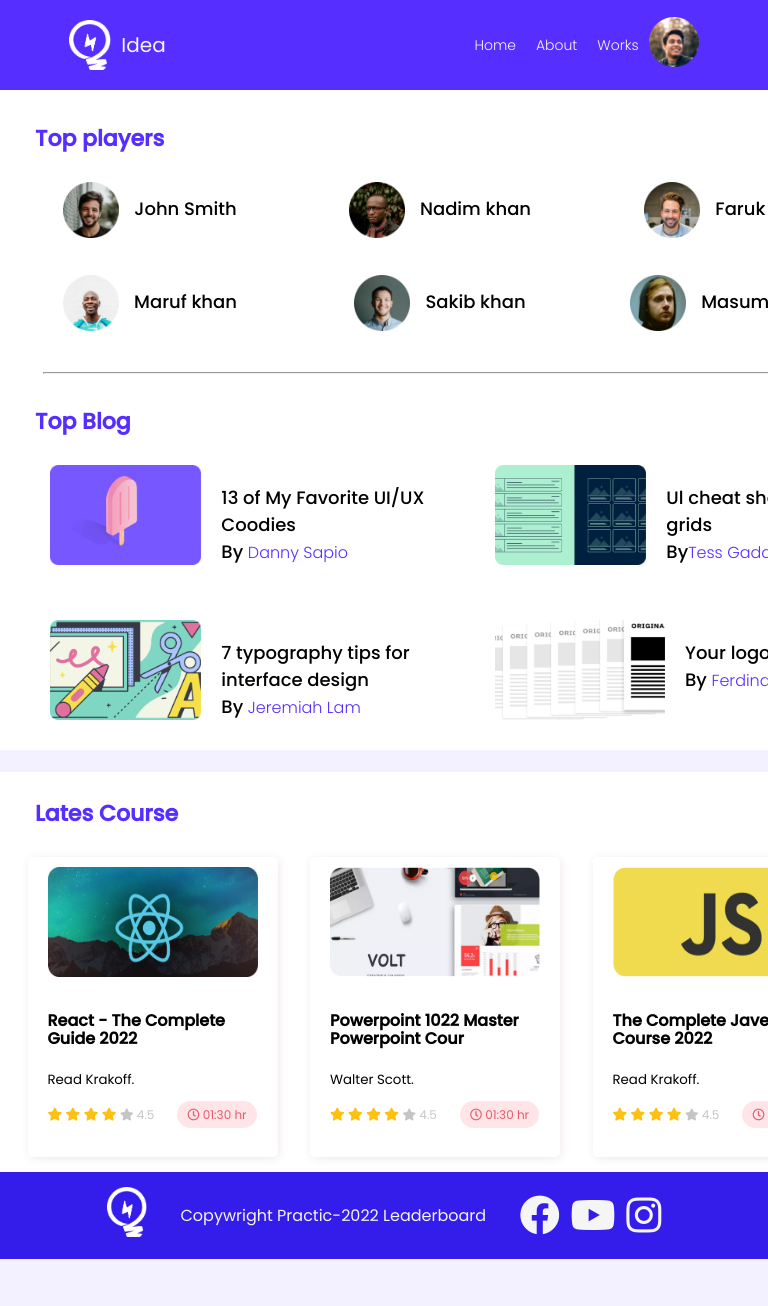
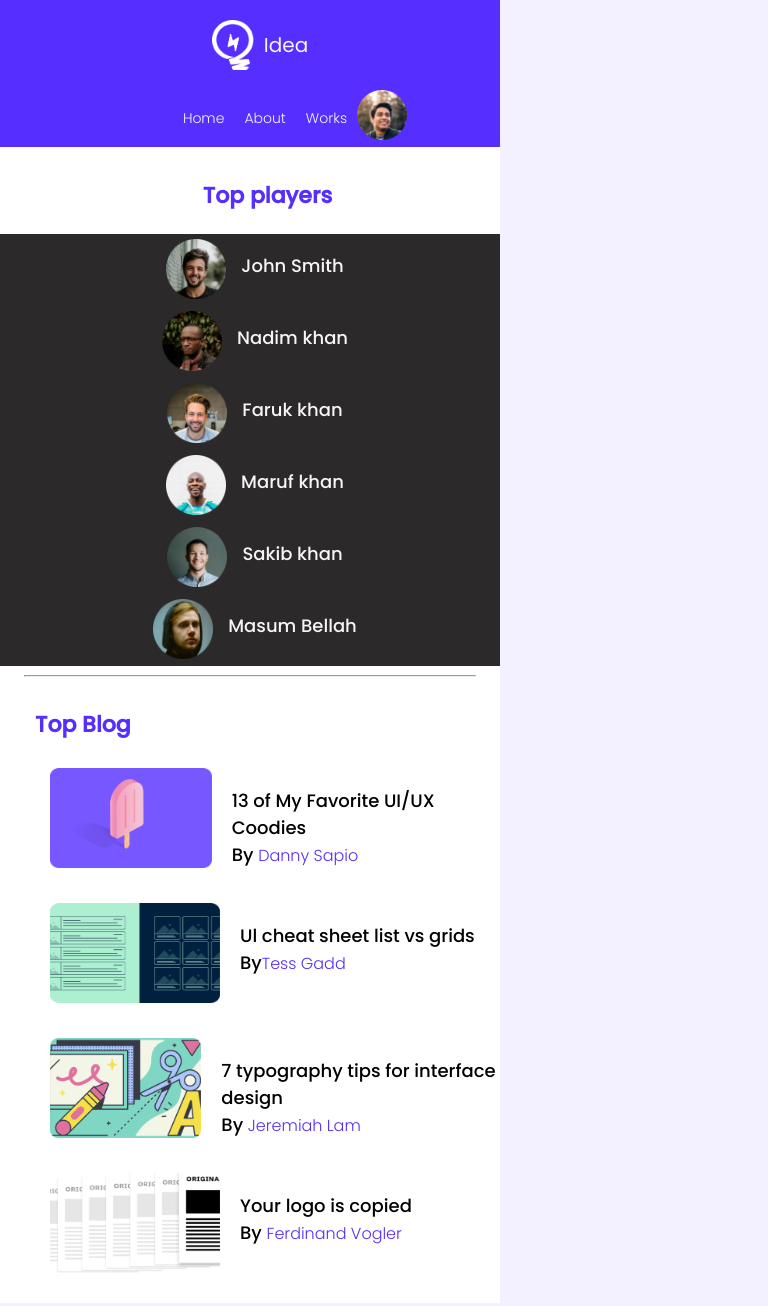
Before and after one commit to Maruf-Bellah/leaderboard, a plain HTML site: page index.html in a window 768 px wide. Shown: the top 1306 px of the page. Before the commit the page ends 1259 px from the top, so only its background shows below. Drawn offline with Linux system fonts and the light colour scheme.

Commit message:
last-commit

```diff
--- a/index.html
+++ b/index.html
@@ -4,7 +4,7 @@
      <meta charset="UTF-8">
      <meta http-equiv="X-UA-Compatible" content="IE=edge">
      <meta name="viewport" content="width=device-width, initial-scale=1.0">
-     <title>Document</title>
+     <title>Leaderboard</title>
      <!-- --------------------------------------------------------------
           font-awsome
      -------------------------------------------------------------------------- -->
--- a/style.css
+++ b/style.css
@@ -13,6 +13,7 @@ body{
 ----------------------------------- */
 .main-nav{
      display: flex;
+     width: 100%;
      align-items: center;
      justify-content: space-around;
      background-color: #562EFF;
@@ -253,6 +254,10 @@ color: #FFC014;
 /* ------------------------------
      footer-end
 ------------------------------- */
+
+/* -------------------------------------------------------*\
+          Media-quyary Start
+\* --------------------------------------------------------*/
 @media only screen and (min-width:0px) and (max-width:520px){
 
      .main-nav{
@@ -370,5 +375,129 @@ color: #FFC014;
      }
      .footer-icon{
           margin-left: 130px;
-     } */
+     }
 }
+@media only screen and (min-width:520px) and (max-width:768px){
+
+     .main-nav{
+          width: 500px;
+          display: grid;
+          grid-template-columns: 1fr;
+          justify-items: center;
+
+     }
+     .nav-logo{
+          display: flex;
+          justify-content: center;
+          align-items: center;
+
+     }
+     .nav-logo img{
+          margin-left: 100px;
+     }
+     .nav-icon{
+          align-items: center;
+
+     }
+
+    /* ------------header --------------------------------------------------- */
+
+    .top-player{
+         width: 100%;
+         display: block;
+         align-items: top;
+    }
+    .players{
+      width: 500px;
+      background-color: rgb(43, 41, 41);
+      color: whitesmoke;
+     }
+     #main-player h3{
+          text-align: center;
+     }
+     .players img{
+          width: 60px;
+          height: 60px;
+          padding-bottom: 7px;
+          display: flex;
+          justify-content: center;
+     }
+     /* -----------------blog----------------------------------------------------- */
+     .main-blog{
+          width: 500px;
+     }
+     .top-blog{
+          display: block;
+     }
+     /* --------------------------dourse---------------------------------------------------------*/
+     #course{
+          width: 500px;
+          margin-left: 0px;
+
+     }
+     .course-box{
+          width: 400px;
+          height: 330px;
+     }
+     .course-box img{
+          width: 320px;
+          height: 150px;
+          padding: 10px 40px;
+     }
+     .course-box h4,small{
+          padding: 0px 40px;
+     }
+     #icon{
+          color: #FFC014;
+           font-size: 13px;
+          margin-left: 40px;
+     }
+     .empty, #time{
+         color: #c5c5c5;
+         font-size: 12px;
+
+     }
+     #duration{
+          border: none;
+          padding: 5px 10px;
+          border-radius: 15px;
+          background-color: #FFE4E8;
+          font-size: 12px;
+          color: #e45c6c;
+          font-weight: 400;
+          margin: 10px 0px 20px 40px;
+
+     }
+     /* ---------------------------footer---------------------------------------------- */
+     .main-footer{
+          width: 500px;
+          display: flex;
+          flex-wrap: wrap;
+     }
+     * .main-footer p{
+          color: whitesmoke;
+          padding-right: 60px;
+          cursor: pointer;
+          display: block;
+     }
+     .foooter-logo img{
+          width: 40px;
+          height: 50px;
+          cursor: pointer;
+          display: block;
+
+     }
+     .footer-icon, .fab{
+          font-size: 40px;
+          color: whitesmoke;
+          cursor: pointer;
+
+     }
+     .footer-icon{
+          margin-left: 130px;
+     }
+}
+
+/* -------------------------------------------------------*\
+          Media-quyary End
+\* --------------------------------------------------------*/
```
